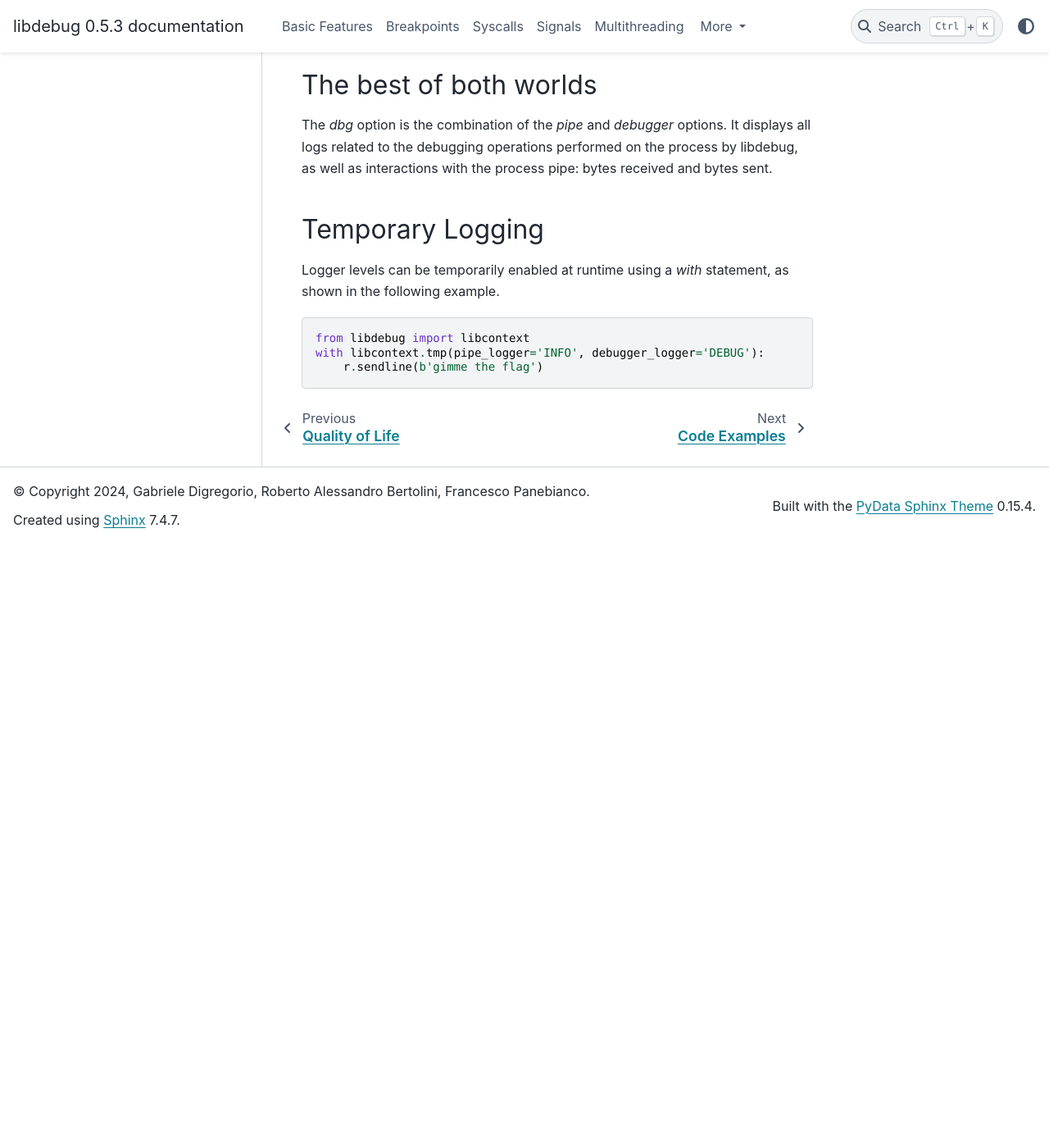
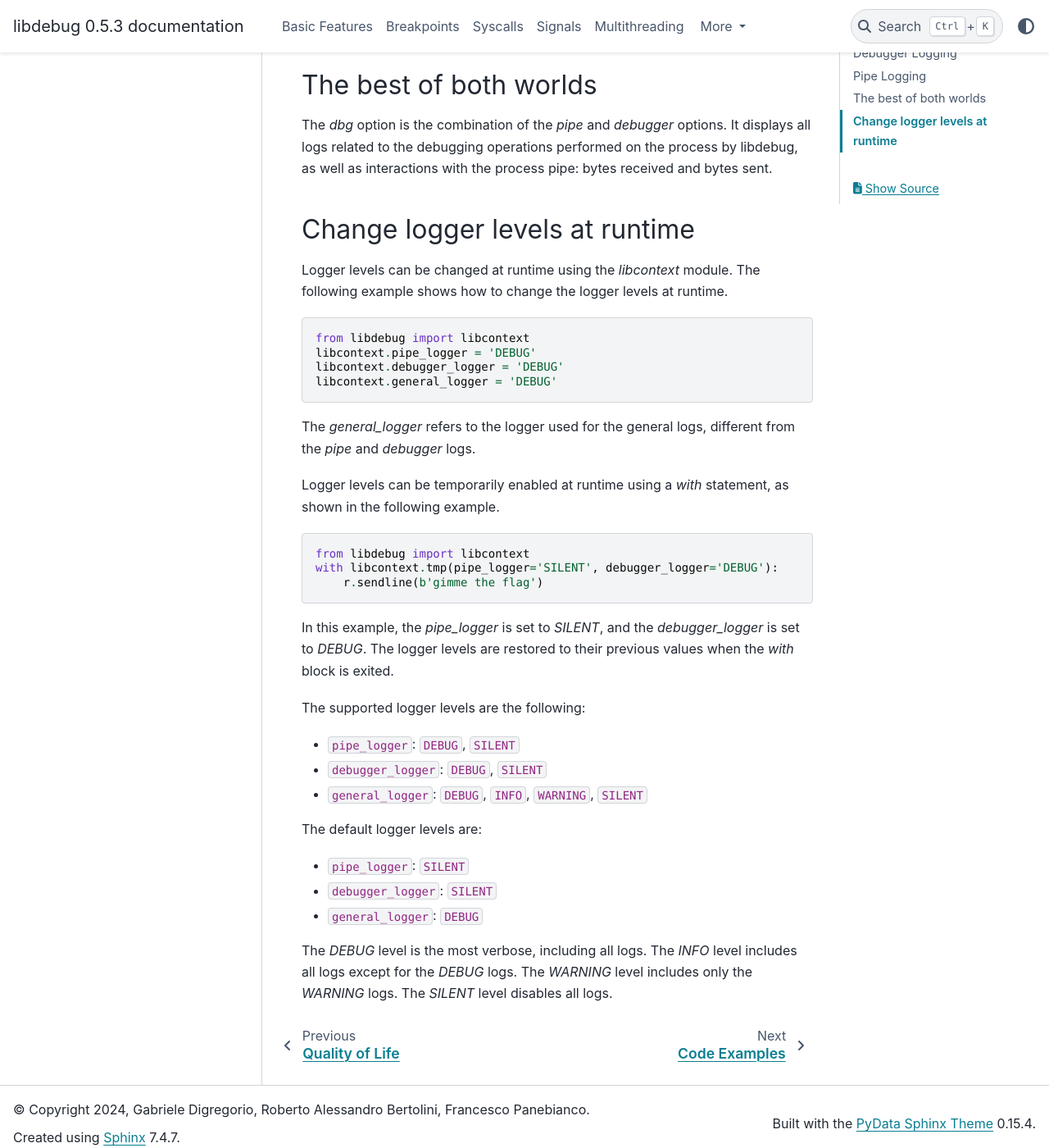
Before and after one commit to libdebug/libdebug, a Sphinx documentation site: the page built from docs/source/logging.rst, in a window 1280 px wide and 1400 px high, scrolled down 1704 px. Shown: the whole window at 82% size. Built offline with Sphinx 7.4.7 and the PyData theme 0.15.4, drawn with Linux system fonts in a browser that asks for light colours; before the commit the page ends 2367 px from its top, so only the background shows below that.

Commit message:
doc: updated documentation for the logging managment

```diff
--- a/docs/source/logging.rst
+++ b/docs/source/logging.rst
@@ -29,13 +29,39 @@ The best of both worlds
 -----------------------
 The `dbg` option is the combination of the `pipe` and `debugger` options. It displays all logs related to the debugging operations performed on the process by libdebug, as well as interactions with the process pipe: bytes received and bytes sent.
 
-Temporary Logging
------------------
+Change logger levels at runtime
+-------------------------------
+Logger levels can be changed at runtime using the `libcontext` module. The following example shows how to change the logger levels at runtime.
+
+.. code-block:: python
+
+    from libdebug import libcontext
+    libcontext.pipe_logger = 'DEBUG'
+    libcontext.debugger_logger = 'DEBUG'
+    libcontext.general_logger = 'DEBUG'
+
+The `general_logger` refers to the logger used for the general logs, different from the `pipe` and `debugger` logs.
 
 Logger levels can be temporarily enabled at runtime using a `with` statement, as shown in the following example.
 
 .. code-block:: python
 
     from libdebug import libcontext
-    with libcontext.tmp(pipe_logger='INFO', debugger_logger='DEBUG'):
+    with libcontext.tmp(pipe_logger='SILENT', debugger_logger='DEBUG'):
         r.sendline(b'gimme the flag')
+
+In this example, the `pipe_logger` is set to `SILENT`, and the `debugger_logger` is set to `DEBUG`. The logger levels are restored to their previous values when the `with` block is exited.
+
+The supported logger levels are the following:
+
+- ``pipe_logger``: ``DEBUG``, ``SILENT``
+- ``debugger_logger``: ``DEBUG``, ``SILENT``
+- ``general_logger``: ``DEBUG``, ``INFO``, ``WARNING``, ``SILENT``
+
+The default logger levels are:
+
+- ``pipe_logger``: ``SILENT``
+- ``debugger_logger``: ``SILENT``
+- ``general_logger``: ``DEBUG``
+
+The `DEBUG` level is the most verbose, including all logs. The `INFO` level includes all logs except for the `DEBUG` logs. The `WARNING` level includes only the `WARNING` logs. The `SILENT` level disables all logs.
```
